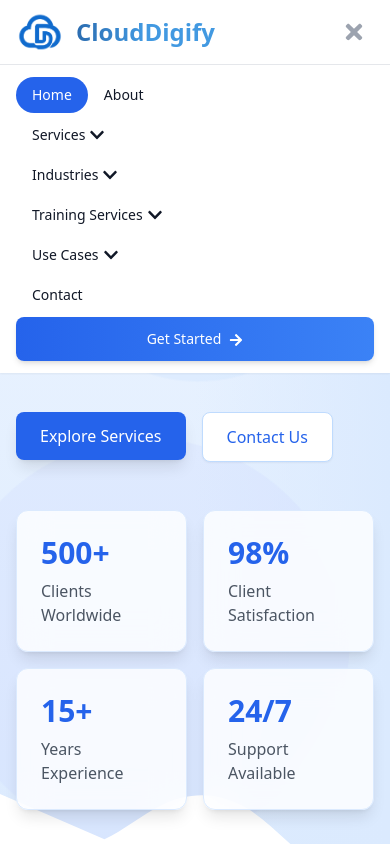
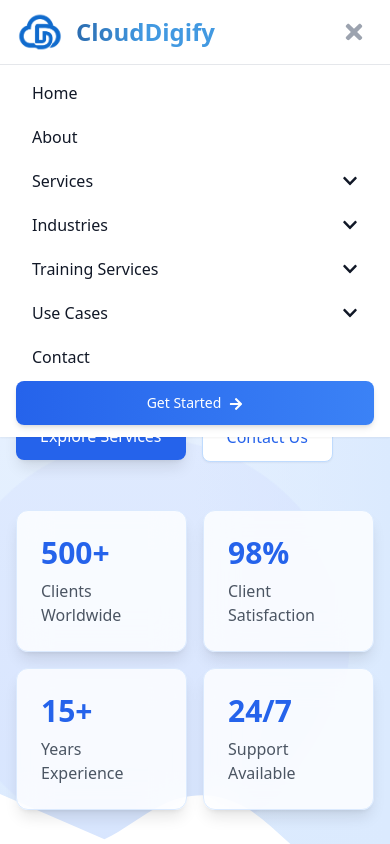
Before and after one commit to clouddigify/CloudDigify, a React (Vite) app: page /#/ in a window 390 px wide. Both pictures are taken after a click on the button 354 px from the left and 32 px from the top of the page. Shown: the top 844 px of the page. Built offline with nearby package versions, Linux system fonts and the light colour scheme.

Commit message:
Add mobile submenu and menu item components to NavBar for improved mobile navigation experience. Enhance rendering logic and styling for better usability on mobile devices.

```diff
--- a/src/components/NavBar.jsx
+++ b/src/components/NavBar.jsx
@@ -226,6 +226,90 @@ const NavItem = ({ item }) => {
   );
 };
 
+// Mobile submenu component specifically for mobile view
+const MobileSubMenu = ({ items }) => {
+  return (
+    <div className="pl-4 mt-2 space-y-1">
+      {items.map((item, index) => (
+        <div key={index} className="py-1">
+          {item.submenu ? (
+            <MobileMenuItem item={item} />
+          ) : (
+            <Link
+              to={item.path}
+              className="flex items-center px-4 py-2 text-sm font-medium text-gray-600 rounded-lg hover:bg-gray-50"
+            >
+              {item.icon && (
+                <span className="mr-3 text-blue-600">
+                  <IconRenderer icon={item.icon} className="w-5 h-5" />
+                </span>
+              )}
+              {item.title}
+              {item.description && (
+                <span className="ml-2 text-xs text-gray-500">{item.description}</span>
+              )}
+            </Link>
+          )}
+        </div>
+      ))}
+    </div>
+  );
+};
+
+// Mobile menu item component specifically for mobile view
+const MobileMenuItem = ({ item }) => {
+  const [isOpen, setIsOpen] = useState(false);
+
+  const toggleSubmenu = () => {
+    setIsOpen(!isOpen);
+  };
+
+  if (item.submenu && Array.isArray(item.submenu)) {
+    return (
+      <div className="mb-2">
+        <button
+          onClick={toggleSubmenu}
+          className="w-full flex items-center justify-between px-4 py-2 text-base font-medium text-gray-900 rounded-lg hover:bg-gray-50"
+        >
+          {item.icon && (
+            <span className="mr-3 text-blue-600">
+              <IconRenderer icon={item.icon} className="w-5 h-5" />
+            </span>
+          )}
+          <span className="flex-1 text-left">{item.title}</span>
+          <motion.span
+            animate={{ rotate: isOpen ? 180 : 0 }}
+            transition={{ duration: 0.2 }}
+          >
+            <FaChevronDown className="h-4 w-4" />
+          </motion.span>
+        </button>
+        <AnimatePresence>
+          {isOpen && (
+            <motion.div
+              initial={{ opacity: 0, height: 0 }}
+              animate={{ opacity: 1, height: 'auto' }}
+              exit={{ opacity: 0, height: 0 }}
+              transition={{ duration: 0.2 }}
+            >
+              <MobileSubMenu items={item.submenu} />
+            </motion.div>
+          )}
+        </AnimatePresence>
+      </div>
+    );
+  }
+
+  return (
+    <Link
+      to={item.path}
+      className="block px-4 py-2 text-base font-medium text-gray-900 rounded-lg hover:bg-gray-50"
+    >
+      {item.title}
+    </Link>
+  );
+};
+
 const NavBar = () => {
   const [isOpen, setIsOpen] = useState(false);
   const [isScrolled, setIsScrolled] = useState(false);
@@ -283,7 +367,7 @@ const NavBar = () => {
             <div className="lg:hidden">
               <motion.button
                 whileTap={{ scale: 0.95 }}
-            onClick={() => setIsOpen(!isOpen)}
+                onClick={() => setIsOpen(!isOpen)}
                 className="inline-flex items-center justify-center p-2 rounded-md text-gray-400 hover:text-gray-500 hover:bg-gray-100"
               >
                 {isOpen ? <FaTimes className="h-6 w-6" /> : <FaBars className="h-6 w-6" />}
@@ -299,18 +383,12 @@ const NavBar = () => {
             initial={{ opacity: 0, height: 0 }}
             animate={{ opacity: 1, height: 'auto' }}
             exit={{ opacity: 0, height: 0 }}
-            className="lg:hidden bg-white border-t"
+            className="lg:hidden bg-white border-t overflow-y-auto max-h-[80vh]"
           >
             <div className="pt-2 pb-3 space-y-1 px-4">
-              {menuConfig.mainNav.map((item, index) => {
-                // Make sure item and submenu are valid
-                if (item.hasSubmenu && !Array.isArray(item.submenu)) {
-                  return null;
-                }
-                return (
-                  <NavItem key={index} item={item} />
-                );
-              })}
+              {menuConfig.mainNav.map((item, index) => (
+                <MobileMenuItem key={index} item={item} />
+              ))}
               <motion.button
                 whileHover={{ scale: 1.02 }}
                 whileTap={{ scale: 0.98 }}
```
